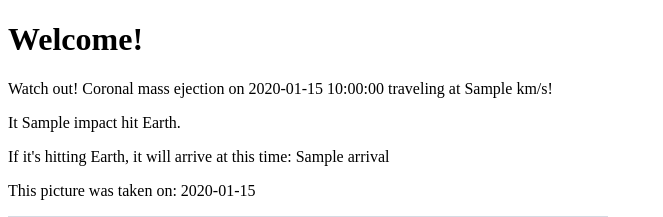
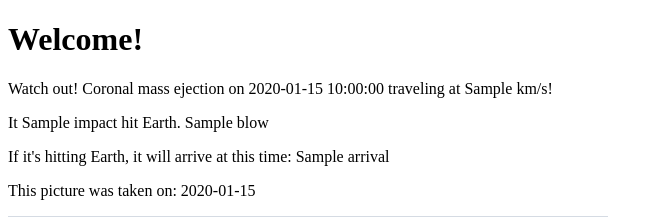
Before and after one commit to scoutmcfall/space-weather-hackbright, a Flask app: template templates/homepage.html in a window 1280 px wide. Shown: the top 217 px of the page, without its empty margins (0-663 px from the left). Run offline with Flask 2, Linux system fonts and the light colour scheme; the template is opened without the code that fills it: most values are stand-ins (such as "Sample title", 1, 10 or a date in 2020); grey boxes marked "Sample" are stand-in pictures.

Commit message:
add info about glancing blow

```diff
--- a/server.py
+++ b/server.py
@@ -43,26 +43,29 @@ def homepage():
     search_results = res.json()
     #pass the object in the render template so i'll have access in the html, and can pass it in the form
     report = search_results[-1]['impactList'] #what to do if this is a null object?
-    print(report)
+
     if report != None:
         report = search_results[-1]['impactList'][0]
         impact = report['isGlancingBlow']
         if impact == True:
                 impact = "will"
+                blow = "Just a glancing blow, whatever that means."
         else:
                 impact = "will not"
-        datetime = report['arrivalTime'].split('T')
-        date = datetime[0]
-        arrival = report['arrivalTime'].split("T")[1]
-        cme_speed = search_results[-1]['cmeInputs'][0]['speed']
+                datetime = report["arrivalTime"].split("T")
+                date = datetime[0]
+                arrival = report["arrivalTime"].split("T")[1]
+                cme_speed = search_results[-1]["cmeInputs"][0]["speed"]
+                blow = ""
     else:
         impact = "will not"
         date = search_results[-1]['modelCompletionTime'].split("T")[0]
         arrival = 'Sorry nope'
         cme_speed = search_results[-1]['cmeInputs'][0]['speed']
+        blow = ""
 
     return render_template('homepage.html', img_url=img_url, epicdate = epicdate,
-                        impact = impact, date = date, arrival = arrival, cme_speed = cme_speed, donki_url = donki_url, epic_url = img_url)
+                        impact = impact, date = date, arrival = arrival, cme_speed = cme_speed, donki_url = donki_url, epic_url = img_url, blow = blow)
 
 @app.route("/users", methods=["POST"])
 def register_user():
@@ -128,13 +131,10 @@ def handle_rating():
                         donki_object.donki_id, epic_object.epic_id, comment)
 
 
-    #use crud function to change the rating to be an integer
-    #use crud fxn to create a rating with that use and the time they're trying to rate
-    #and the number of stars they're rating
     #they thing they're trying to rate might already be in th database so i have to check to see if
     #other users have rated that same thing and show them together
     #something I can search by (primary key? generated url?)
-    #have 1 crud fxn that does all of this together and makes it one database commit
+
     return redirect("/")
 
 if __name__ == "__main__":
--- a/templates/homepage.html
+++ b/templates/homepage.html
@@ -10,7 +10,7 @@
 {% block body %}
   <h1>Welcome!</h1>
   <p>Watch out! Coronal mass ejection on {{date}} traveling at {{cme_speed}} km/s!</p>
-  <p>It {{impact}} hit Earth.</p>
+  <p>It {{impact}} hit Earth. {{blow}}</p>
   <p>If it's hitting Earth, it will arrive at this time: {{arrival}}</p>
   <p>This picture was taken on: {{epicdate}}</p>
   <img src= {{img_url}} width="600" height="600">
```
